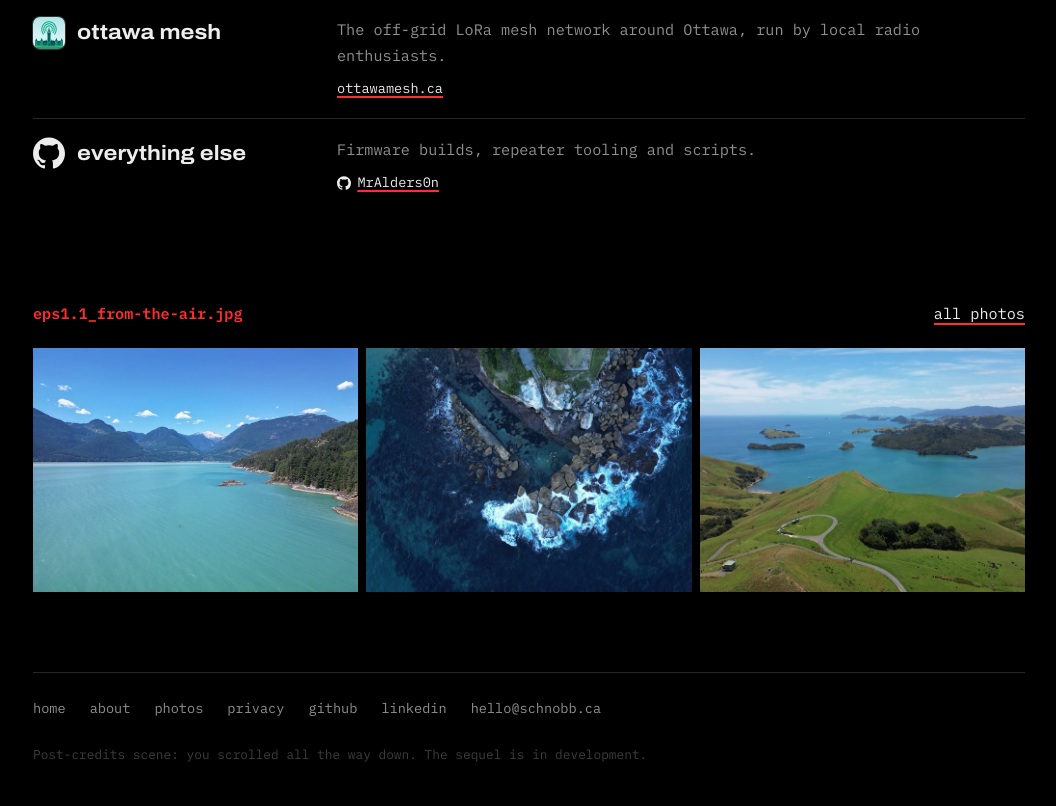
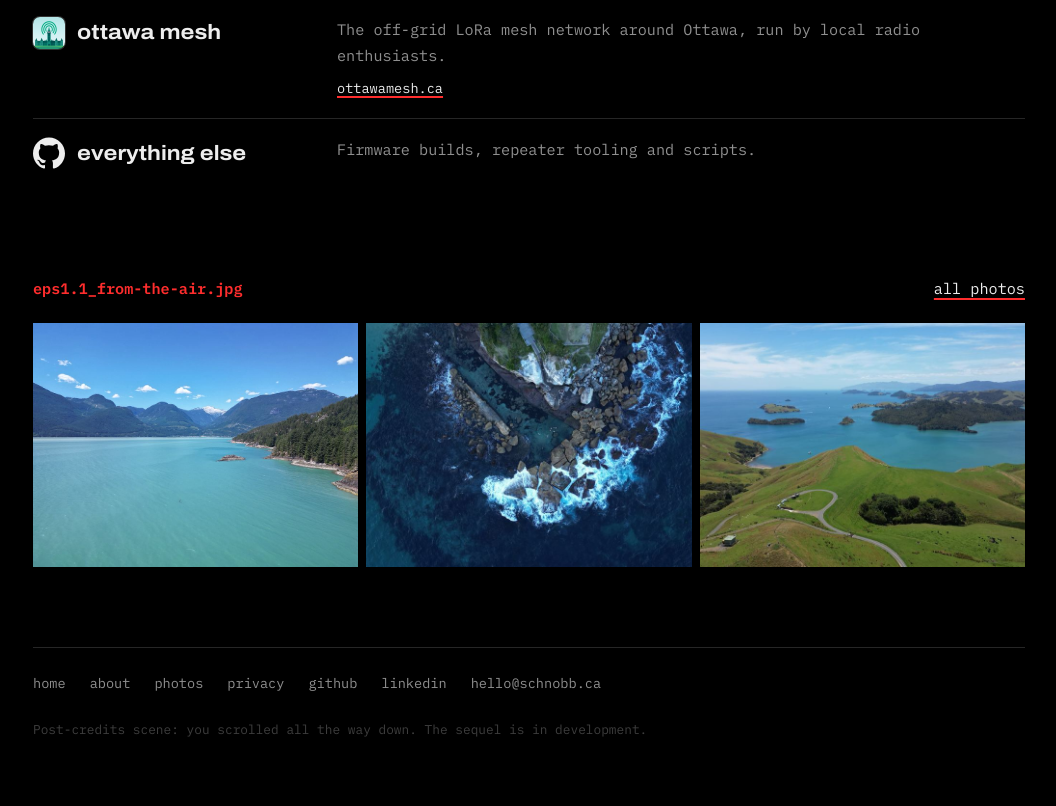
Before and after one commit to MrAlders0n/schnobb.ca, a plain HTML site: page index.html in a window 1280 px wide. Shown: the part 1654-2460 px from the top of the page, without its empty margins (111-1167 px from the left). After the commit the page ends 2435 px from the top, so only its background shows below. Drawn offline with Linux system fonts and the light colour scheme.

Commit message:
Drop redundant GitHub link under Everything else

```diff
--- a/index.html
+++ b/index.html
@@ -73,7 +73,6 @@
             <a class="project" href="https://github.com/MrAlders0n"><svg class="logo" viewBox="0 0 24 24" aria-hidden="true"><path fill="currentColor" d="M12 .297c-6.63 0-12 5.373-12 12 0 5.303 3.438 9.8 8.205 11.385.6.113.82-.258.82-.577 0-.285-.01-1.04-.015-2.04-3.338.724-4.042-1.61-4.042-1.61C4.422 18.07 3.633 17.7 3.633 17.7c-1.087-.744.084-.729.084-.729 1.205.084 1.838 1.236 1.838 1.236 1.07 1.835 2.809 1.305 3.495.998.108-.776.417-1.305.76-1.605-2.665-.3-5.466-1.332-5.466-5.93 0-1.31.465-2.38 1.235-3.22-.135-.303-.54-1.523.105-3.176 0 0 1.005-.322 3.3 1.23.96-.267 1.98-.399 3-.405 1.02.006 2.04.138 3 .405 2.28-1.552 3.285-1.23 3.285-1.23.645 1.653.24 2.873.12 3.176.765.84 1.23 1.91 1.23 3.22 0 4.61-2.805 5.625-5.475 5.92.42.36.81 1.096.81 2.22 0 1.606-.015 2.896-.015 3.286 0 .315.21.69.825.57C20.565 22.092 24 17.592 24 12.297c0-6.627-5.373-12-12-12"/></svg><span>Everything else</span></a>
             <div>
               <p>Firmware builds, repeater tooling and scripts.</p>
-              <p class="where"><a href="https://github.com/MrAlders0n"><svg viewBox="0 0 24 24" width="14" height="14" aria-hidden="true"><path fill="currentColor" d="M12 .297c-6.63 0-12 5.373-12 12 0 5.303 3.438 9.8 8.205 11.385.6.113.82-.258.82-.577 0-.285-.01-1.04-.015-2.04-3.338.724-4.042-1.61-4.042-1.61C4.422 18.07 3.633 17.7 3.633 17.7c-1.087-.744.084-.729.084-.729 1.205.084 1.838 1.236 1.838 1.236 1.07 1.835 2.809 1.305 3.495.998.108-.776.417-1.305.76-1.605-2.665-.3-5.466-1.332-5.466-5.93 0-1.31.465-2.38 1.235-3.22-.135-.303-.54-1.523.105-3.176 0 0 1.005-.322 3.3 1.23.96-.267 1.98-.399 3-.405 1.02.006 2.04.138 3 .405 2.28-1.552 3.285-1.23 3.285-1.23.645 1.653.24 2.873.12 3.176.765.84 1.23 1.91 1.23 3.22 0 4.61-2.805 5.625-5.475 5.92.42.36.81 1.096.81 2.22 0 1.606-.015 2.896-.015 3.286 0 .315.21.69.825.57C20.565 22.092 24 17.592 24 12.297c0-6.627-5.373-12-12-12"/></svg>MrAlders0n</a></p>
             </div>
           </li>
         </ul>
```
